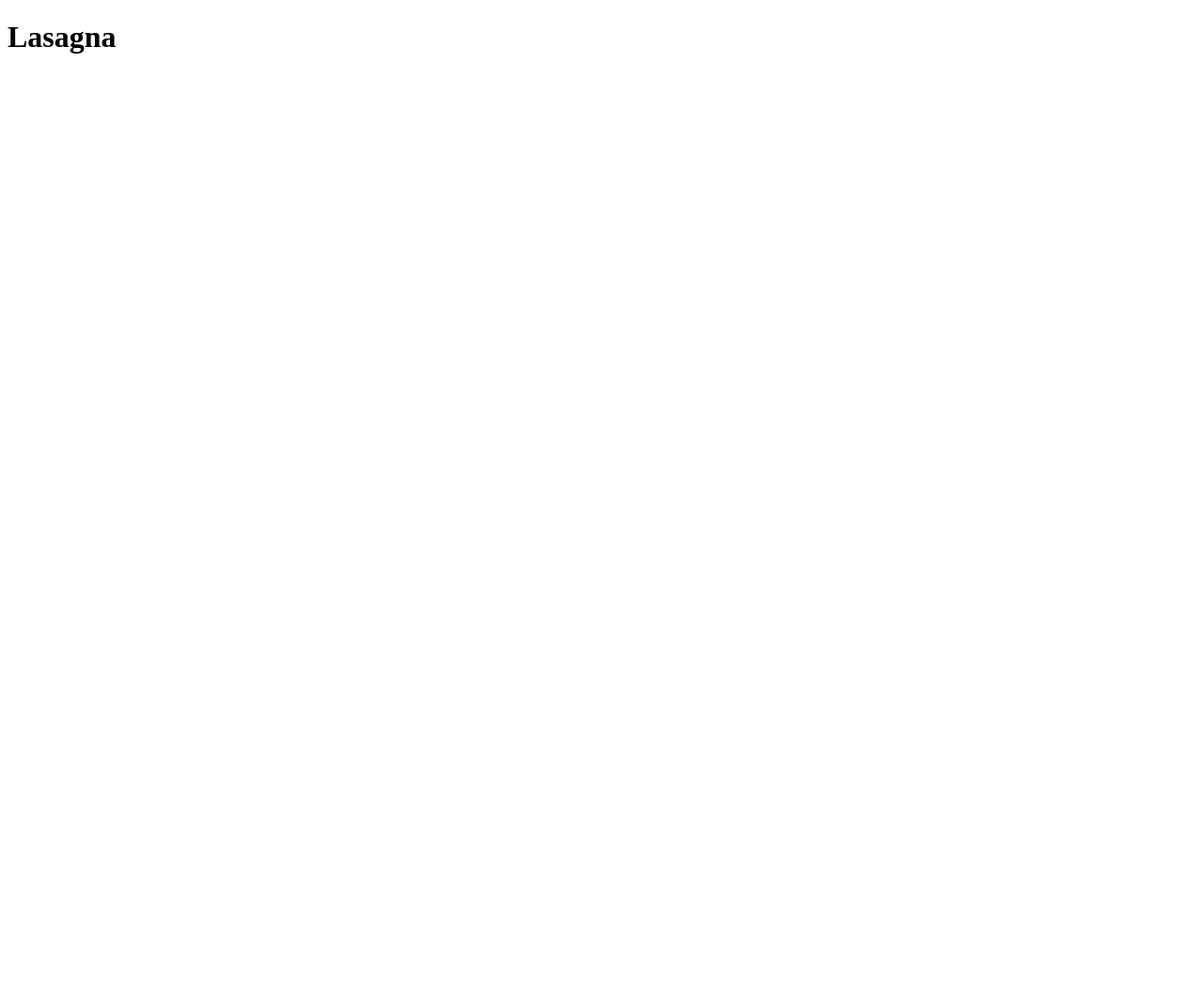
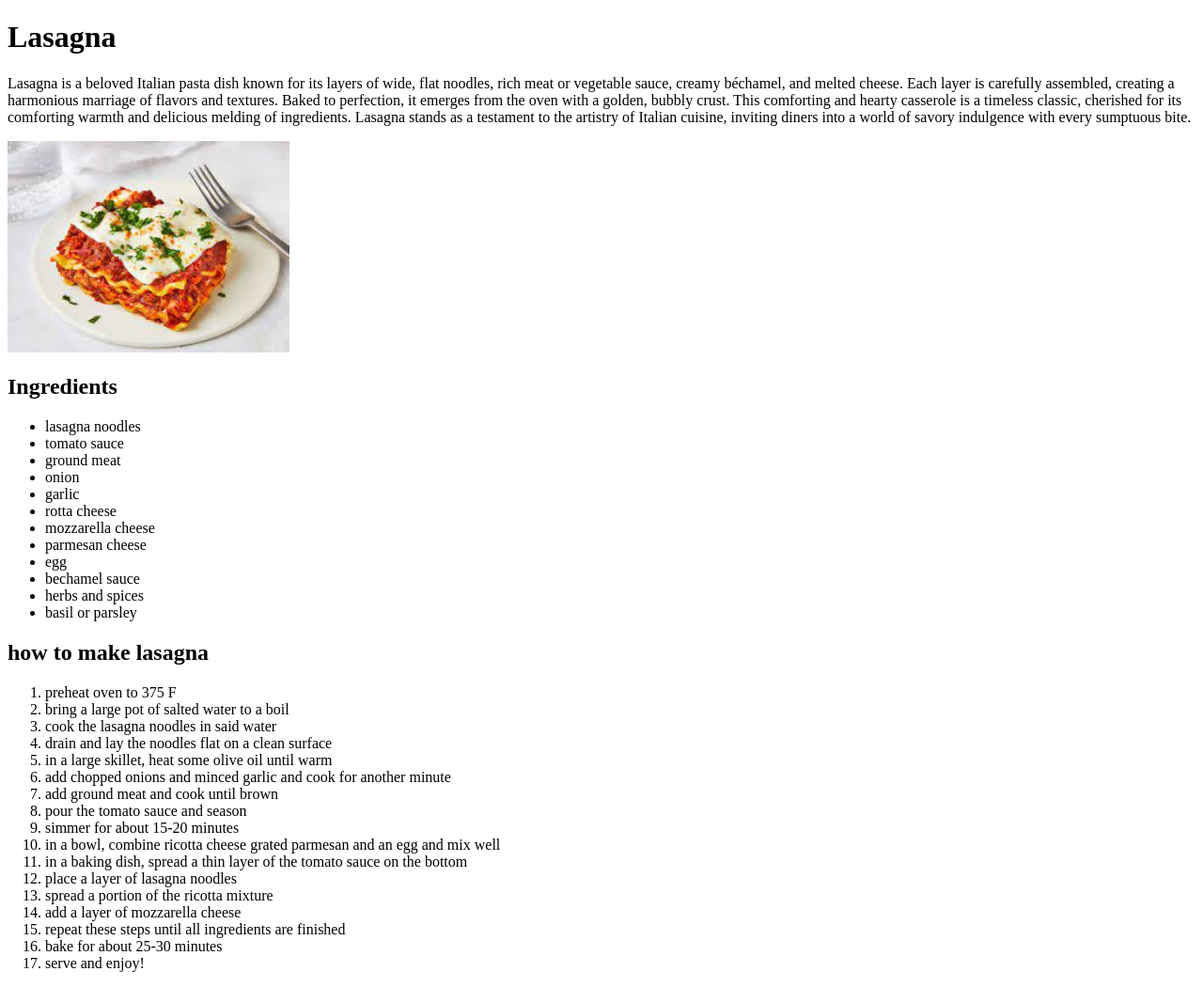
Before and after one commit to iDammer12/recipes-project, a plain HTML site: page recipes/lasagna.html in a window 1280 px wide. Shown: the whole page at 94% size. Before the commit the page ends 800 px from the top, so only its background shows below. Drawn offline with Linux system fonts and the light colour scheme.

Commit message:
finished the lasagna page and started the burrito

```diff
--- a/recipes/lasagna.html
+++ b/recipes/lasagna.html
@@ -7,5 +7,73 @@
 </head>
 <body>
   <h1>Lasagna</h1>
+  <p>Lasagna is a beloved Italian pasta dish known for its layers of wide, flat noodles, rich meat or vegetable sauce, creamy béchamel, and melted cheese. Each layer is carefully assembled, creating a harmonious marriage of flavors and textures. Baked to perfection, it emerges from the oven with a golden, bubbly crust. This comforting and hearty casserole is a timeless classic, cherished for its comforting warmth and delicious melding of ingredients. Lasagna stands as a testament to the artistry of Italian cuisine, inviting diners into a world of savory indulgence with every sumptuous bite.</p>
+
+  <img width="300px" src="../images/download.jpeg" alt="">
+
+  <h2>Ingredients</h2>
+  <ul>
+    <li>lasagna noodles</li>
+    <li>tomato sauce</li>
+    <li>ground meat</li>
+    <li>onion</li>
+    <li>garlic</li>
+    <li>rotta cheese</li>
+    <li>mozzarella cheese</li>
+    <li>parmesan cheese</li>
+    <li>egg</li>
+    <li>bechamel sauce</li>
+    <li>herbs and spices</li>
+    <li>basil or parsley</li>
+  </ul>
+
+  <h2>how to make lasagna</h2>
+  <ol>
+    <li>
+      preheat oven to 375 F
+    </li>
+    <li>
+      bring a large pot of salted water to a boil
+    </li>
+    <li>
+      cook the lasagna noodles in said water
+    </li>
+    <li>
+      drain and lay the noodles flat on a clean surface
+    </li>
+    <li>
+      in a large skillet, heat some olive oil until warm
+    </li>
+    <li>
+      add chopped onions and minced garlic and cook for another minute
+    </li>
+    <li>
+      add ground meat and cook until brown
+    </li>
+    <li>
+      pour the tomato sauce and season
+    </li>
+    <li>
+      simmer for about 15-20 minutes
+    </li>
+    <li>
+      in a bowl, combine ricotta cheese grated parmesan and an egg and mix well
+    </li>
+    <li>
+      in a baking dish, spread a thin layer of the tomato sauce on the bottom
+    </li>
+    <li>
+      place a layer of lasagna noodles
+    </li>
+    <li>
+      spread a portion of the ricotta mixture
+    </li>
+    <li>add a layer of mozzarella cheese</li>
+    <li>repeat these steps until all ingredients are finished</li>
+    <li>bake for about 25-30 minutes</li>
+    <li>
+      serve and enjoy!
+    </li>
+  </ol>
 </body>
 </html>
```
Also changed, not shown: index.html (+0 -2 lines), recipes/burrito.html (+35 -0 lines), images/Burrito.JPG (added), images/download.jpeg (added).
